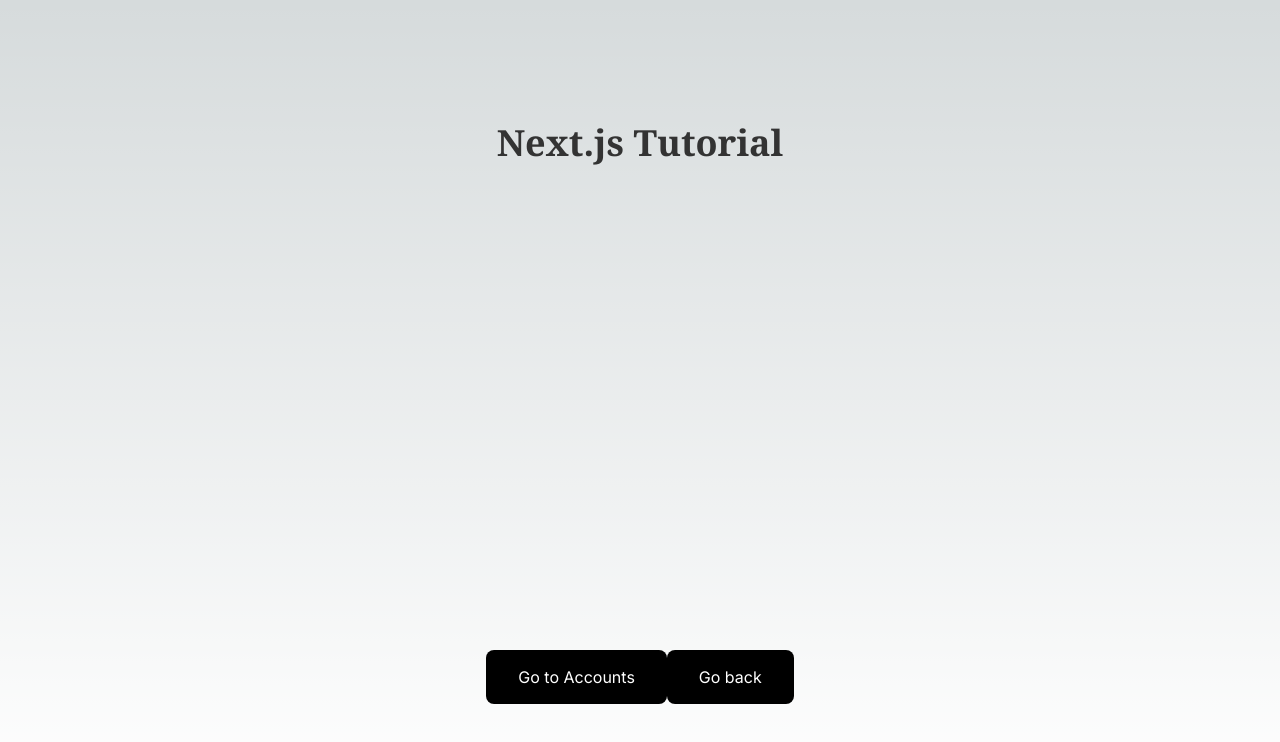
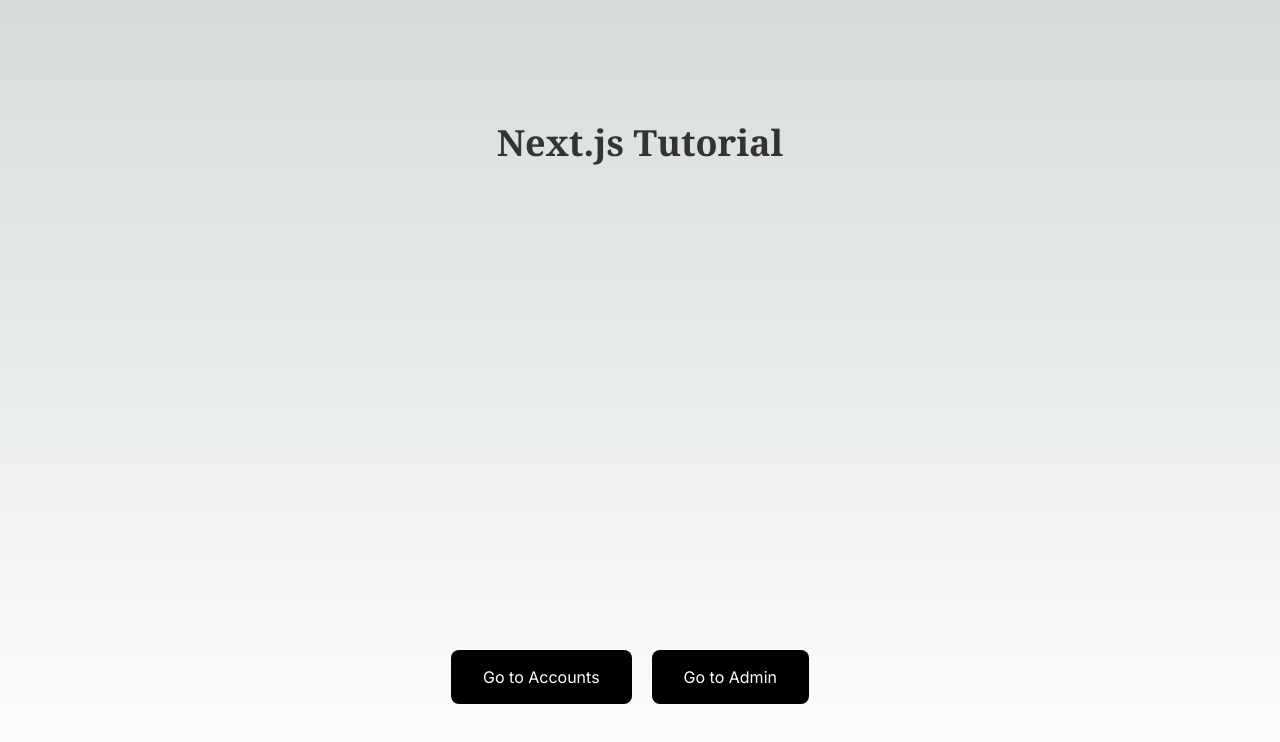
Before and after one commit to Habib-Ashraf-Hassan/next-app-tutorial, a Next.js app: page / in a window 1280 px wide. Shown: the top 742 px of the page. Built offline with nearby package versions, Linux system fonts and the light colour scheme.

Commit message:
useRouter and Link done

```diff
--- a/src/app/globals.css
+++ b/src/app/globals.css
@@ -35,6 +35,7 @@
   display: inline-block;
   font-size: 16px;
   border-radius: 8px;
+  margin-right: 20px;
 }
 .next-page-button:hover{
   box-shadow: 0 12px 16px 0 rgba(0,0,0,0.24), 0 17px 50px 0 rgba(0,0,0,0.19);
--- a/src/app/page.js
+++ b/src/app/page.js
@@ -3,17 +3,19 @@
 import Image from "next/image";
 import Link from "next/link";
 
-function handleNavigate(){
-  route.push('..')
-}
+
 
 export default function Home() {
+  const route = useRouter();
+  function handleNavigate(){
+    route.push('/accounts/admin')
+  }
   return (
     <main className="flex min-h-screen flex-col items-center justify-between p-24">
     <h1 className="styled-header">Next.js Tutorial</h1>
     <div>
       <Link href={'accounts'}> <button className="next-page-button">Go to Accounts</button></Link>
-      <button className="next-page-button" onClick={handleNavigate}>Go back</button>
+      <button className="next-page-button" onClick={handleNavigate}>Go to Admin</button>
     </div>
     </main>
   );
```
